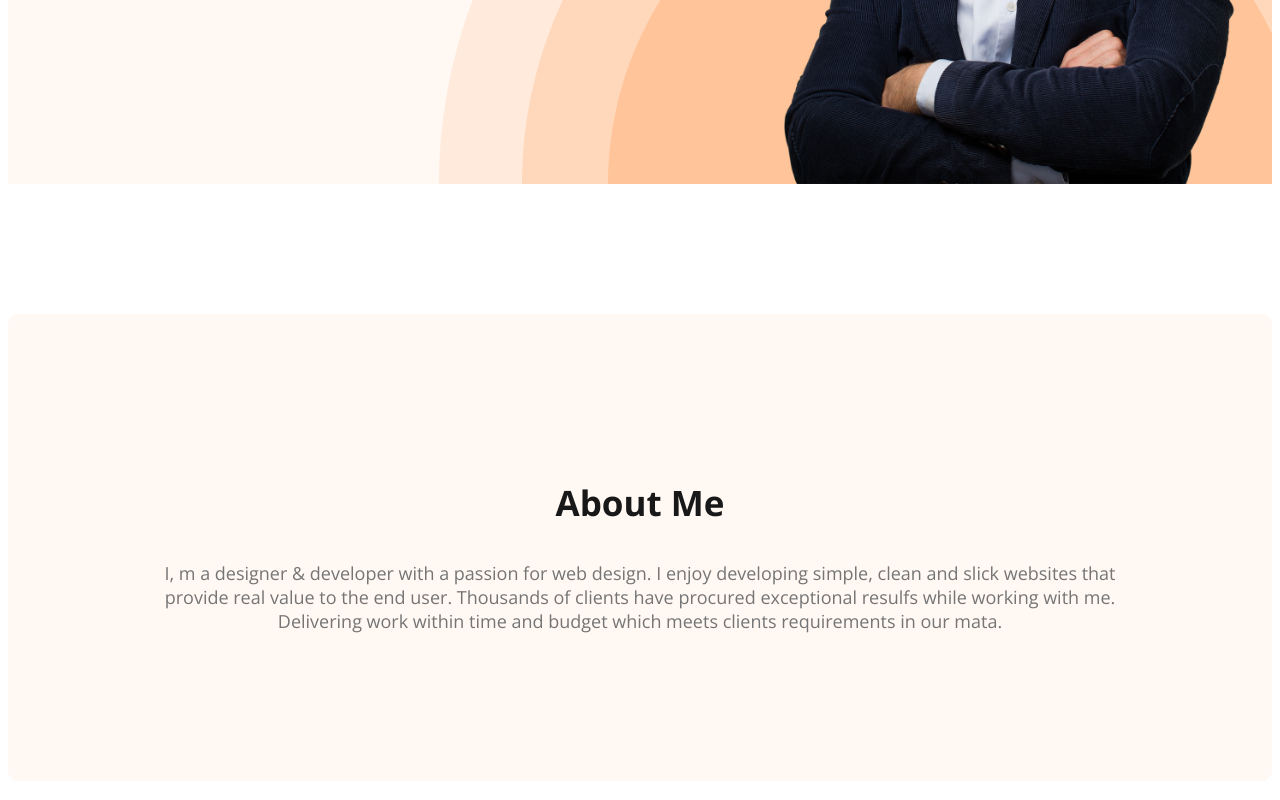
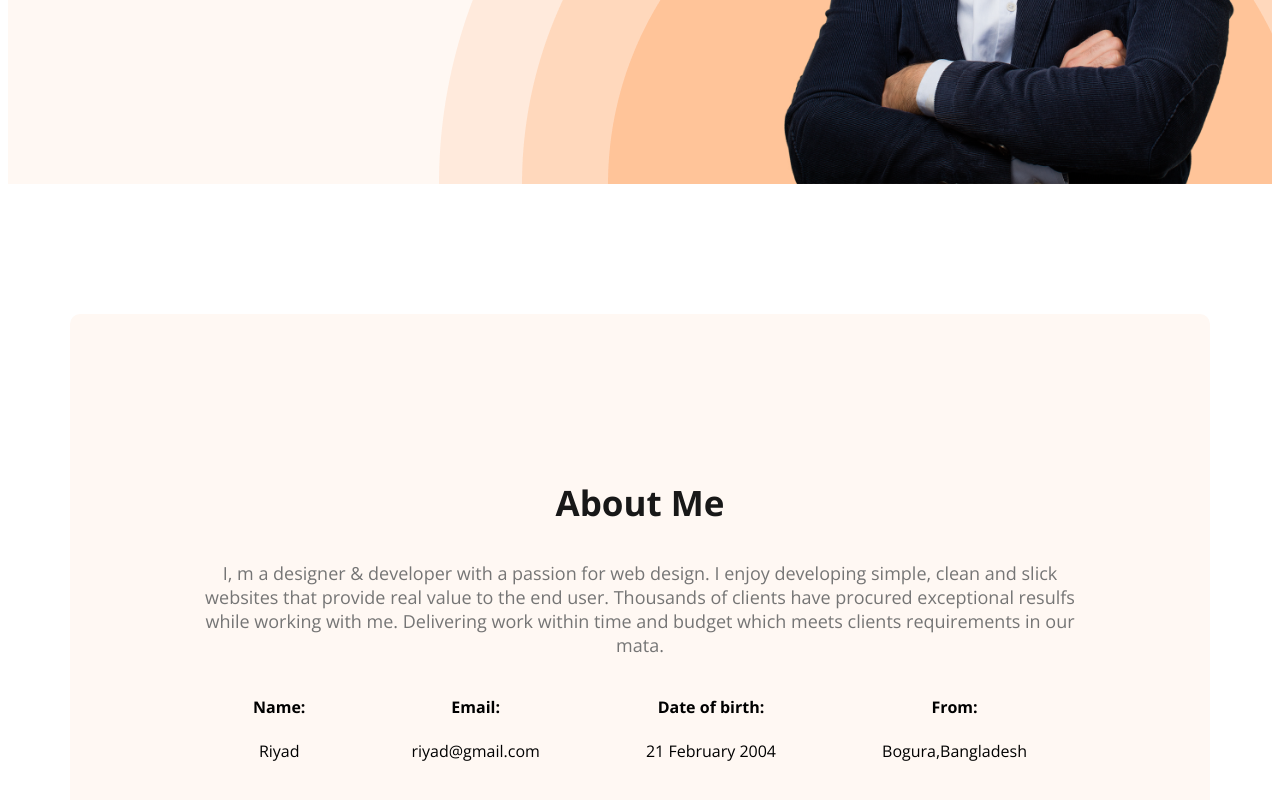
Before and after one commit to mdalihasanriyad/web-portfolio, a plain HTML site: page index.html in a window 1280 px wide. Shown: the part 609-1409 px from the top of the page. Drawn offline with nearby package versions, Linux system fonts and the light colour scheme.

Commit message:
about add

```diff
--- a/index.html
+++ b/index.html
@@ -36,6 +36,25 @@
         <section class="about">
             <h3 class="section-title">About Me</h3>
             <p class="section-discription">I, m a designer & developer with a passion for web design. I enjoy developing simple, clean and slick websites that provide real value to the end user. Thousands of clients have procured exceptional resulfs while working with me. Delivering work within time and budget which meets clients requirements in our mata.</p>
+            <div class="about-info-container">
+                <!-- .about-info*4>h4.info-title+p.info-discription -->
+                <div class="about-info">
+                    <h4 class="info-title">Name:</h4>
+                    <p class="info-discription">Riyad</p>
+                </div>
+                <div class="about-info">
+                    <h4 class="info-title">Email:</h4>
+                    <p class="info-discription">riyad@gmail.com</p>
+                </div>
+                <div class="about-info">
+                    <h4 class="info-title">Date of birth:</h4>
+                    <p class="info-discription">21 February 2004</p>
+                </div>
+                <div class="about-info">
+                    <h4 class="info-title">From:</h4>
+                    <p class="info-discription">Bogura,Bangladesh</p>
+                </div>
+            </div>
         </section>
     </main>
     <footer>
--- a/styles/style.css
+++ b/styles/style.css
@@ -100,6 +100,10 @@ nav a {
 }
 
 /* main section */
+main{
+    max-width: 1140px;
+    margin: 0 auto;
+}
 
 /* about section */
 
@@ -109,3 +113,10 @@ nav a {
     background: #FFF8F3;
     margin: 130px 0;
 }
+.about-info-container{
+    display: flex;
+    justify-content: space-around;
+}
+.about-info{
+    text-align: center;
+}
```
